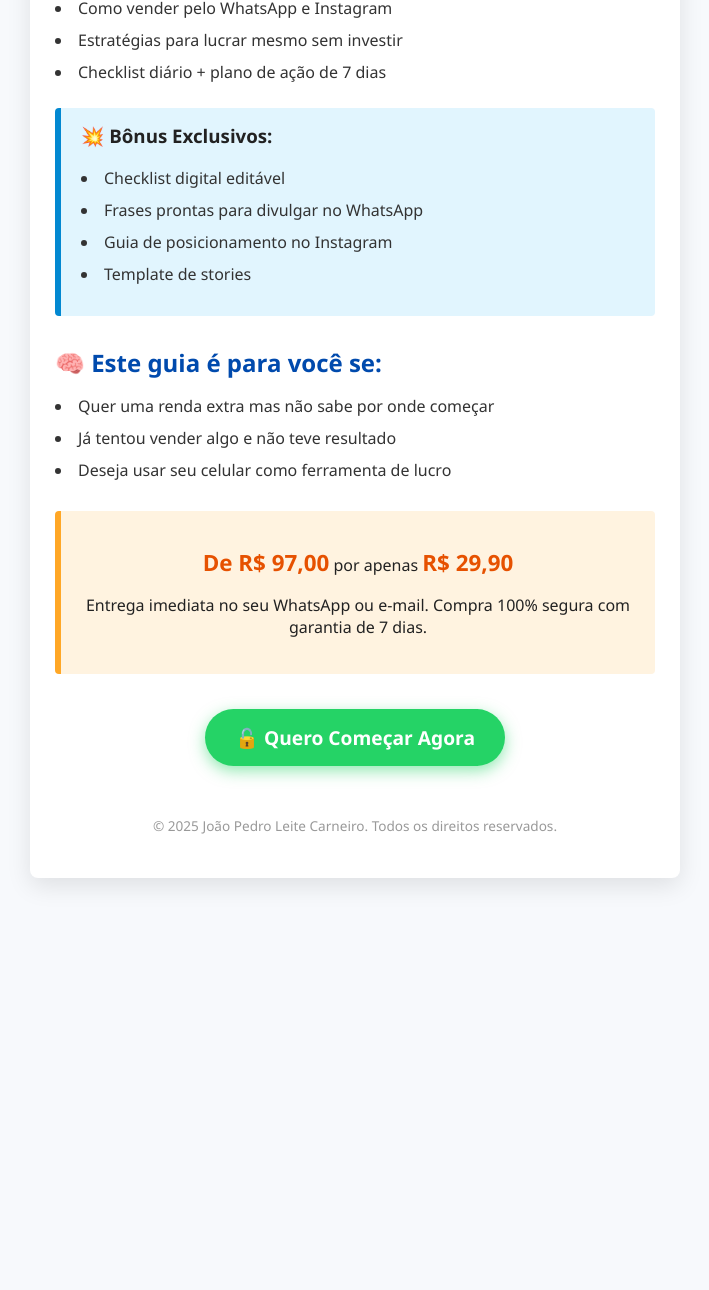
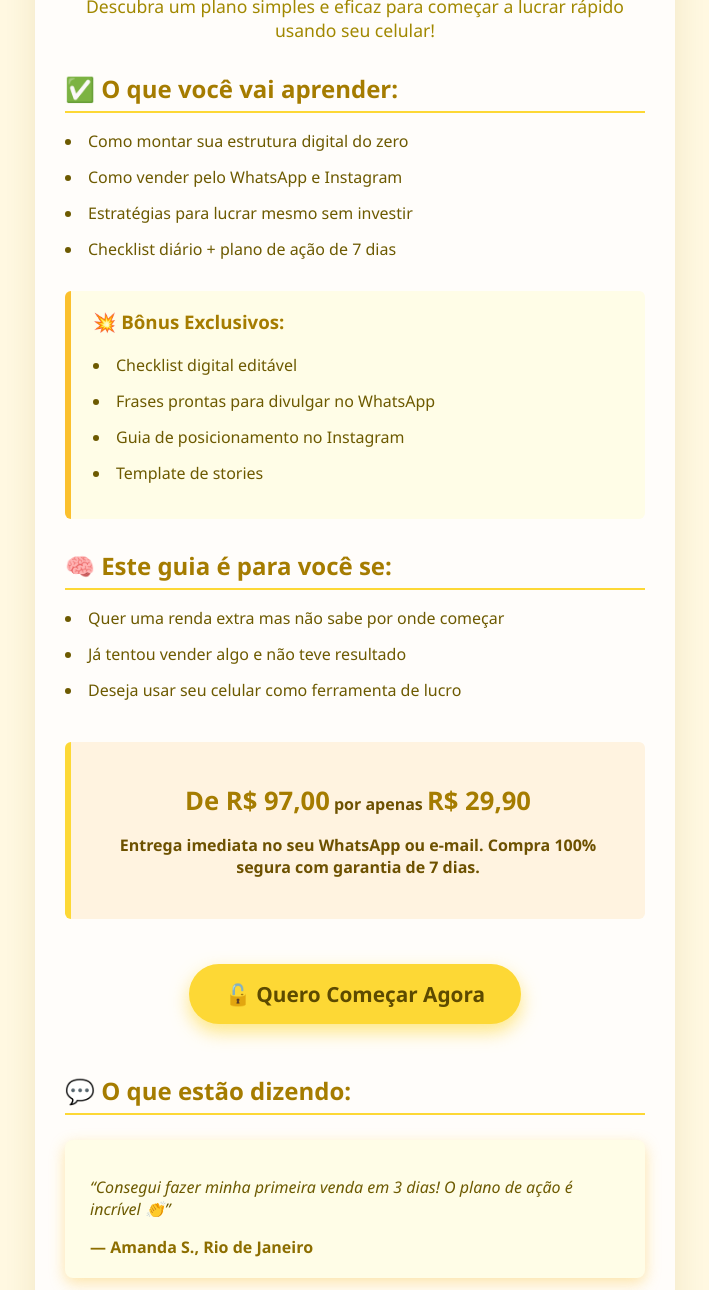
Before and after one commit to joaopedrodigital013/renda-extra-em-7-dias, a plain HTML site: page index.html in a window 1280 px wide. Shown: the part 357-1647 px from the top of the page, without its empty margins (285-994 px from the left). Before the commit the page ends 1275 px from the top, so only its background shows below. Drawn offline with Linux system fonts and the light colour scheme.

Commit message:
TESTE-PAGINA-JOÃO

```diff
--- a/index.html
+++ b/index.html
@@ -5,103 +5,183 @@
 <meta name="viewport" content="width=device-width, initial-scale=1" />
 <title>Como Gerar Renda Extra em 7 Dias | João Pedro</title>
 <style>
+  /* Reset básico */
+  * {
+    box-sizing: border-box;
+  }
   body {
     font-family: 'Segoe UI', Tahoma, Geneva, Verdana, sans-serif;
-    background: #f7f9fc;
-    color: #222;
+    background: #fff8e1;
+    color: #5d4a00;
     margin: 0;
-    padding: 0 20px;
+    padding: 0 15px;
   }
   .container {
-    max-width: 600px;
-    margin: 40px auto;
-    background: #fff;
-    border-radius: 8px;
-    box-shadow: 0 8px 24px rgba(0,0,0,0.1);
-    padding: 30px 25px;
+    max-width: 640px;
+    margin: 40px auto 60px;
+    background: #fffdfa;
+    border-radius: 10px;
+    box-shadow: 0 10px 30px rgba(158, 136, 34, 0.15);
+    padding: 30px 30px 40px;
+  }
+  header {
+    text-align: center;
+    margin-bottom: 30px;
+  }
+  header img {
+    max-width: 200px;
+    border-radius: 10px;
+    box-shadow: 0 6px 15px rgba(158, 136, 34, 0.4);
   }
   h1 {
-    text-align: center;
-    color: #004aad;
-    margin-bottom: 10px;
+    color: #8d6e00;
+    margin: 20px 0 10px;
+    font-weight: 700;
+    font-size: 2.2rem;
+  }
+  p.subtitle {
+    font-size: 1.1rem;
+    color: #a18800;
+    margin-top: 0;
   }
   h2 {
-    color: #004aad;
+    color: #a57c00;
     margin-top: 30px;
-    margin-bottom: 12px;
+    margin-bottom: 15px;
+    border-bottom: 2px solid #fdd835;
+    padding-bottom: 6px;
+    font-weight: 700;
   }
   ul {
     list-style: inside disc;
     margin-left: 0;
     padding-left: 0;
-    color: #333;
+    color: #6d5a00;
+    font-size: 1rem;
   }
   ul li {
-    margin-bottom: 10px;
+    margin-bottom: 12px;
+    line-height: 1.5;
   }
   .bonus {
-    background: #e1f5fe;
-    border-left: 6px solid #0288d1;
-    padding: 15px 20px;
-    margin-top: 25px;
-    border-radius: 4px;
+    background: #fffde7;
+    border-left: 6px solid #fbc02d;
+    padding: 18px 22px;
+    margin-top: 30px;
+    border-radius: 6px;
   }
   .bonus h3 {
     margin-top: 0;
+    color: #a57c00;
+    font-weight: 700;
   }
   .preco {
     background: #fff3e0;
-    border-left: 6px solid #ffa726;
-    padding: 20px 20px;
-    margin-top: 30px;
-    border-radius: 4px;
+    border-left: 6px solid #fdd835;
+    padding: 25px 20px;
+    margin-top: 40px;
+    border-radius: 6px;
     text-align: center;
+    color: #6d5100;
+    font-weight: 600;
   }
   .preco strong {
-    font-size: 1.4rem;
-    color: #e65100;
+    font-size: 1.6rem;
+    color: #a57c00;
   }
   .cta {
-    margin-top: 35px;
+    margin-top: 45px;
     text-align: center;
   }
   .cta a {
-    background-color: #25d366;
-    color: #fff;
+    background-color: #fdd835;
+    color: #5d4a00;
     text-decoration: none;
     font-weight: 700;
-    padding: 15px 30px;
+    padding: 16px 36px;
     border-radius: 50px;
-    font-size: 1.2rem;
+    font-size: 1.3rem;
     display: inline-block;
-    box-shadow: 0 5px 15px rgba(37, 211, 102, 0.5);
-    transition: background-color 0.3s ease;
+    box-shadow: 0 8px 18px rgba(253, 216, 53, 0.6);
+    transition: background-color 0.3s ease, color 0.3s ease;
   }
   .cta a:hover {
-    background-color: #128c4a;
+    background-color: #c6a700;
+    color: #fff;
+    box-shadow: 0 8px 20px rgba(198, 167, 0, 0.9);
   }
+  /* Feedbacks */
+  .feedback {
+    margin-top: 50px;
+  }
+  .feedback h2 {
+    color: #a57c00;
+    border-bottom: 2px solid #fdd835;
+    padding-bottom: 6px;
+    margin-bottom: 25px;
+  }
+  .card {
+    background: #fffde7;
+    border-radius: 8px;
+    padding: 20px 25px;
+    margin-bottom: 20px;
+    box-shadow: 0 5px 15px rgba(251, 192, 45, 0.4);
+    font-style: italic;
+    color: #6d5a00;
+  }
+  .card strong {
+    display: block;
+    margin-top: 12px;
+    font-style: normal;
+    font-weight: 700;
+    color: #8d6e00;
+  }
+  /* Footer */
   footer {
-    margin-top: 50px;
+    margin-top: 60px;
     text-align: center;
     font-size: 0.85rem;
-    color: #999;
+    color: #a18800;
+  }
+  /* Mobile */
+  @media (max-width: 480px) {
+    .container {
+      margin: 20px 10px 40px;
+      padding: 25px 20px 30px;
+    }
+    h1 {
+      font-size: 1.8rem;
+    }
+    .preco strong {
+      font-size: 1.4rem;
+    }
+    .cta a {
+      font-size: 1.1rem;
+      padding: 14px 28px;
+    }
   }
 </style>
 </head>
 <body>
   <div class="container">
-    <h1>💡 Como Gerar Renda Extra em 7 Dias</h1>
-    <p style="text-align:center; font-size:1.1rem; color:#555;">Descubra um plano simples e eficaz para começar a lucrar rápido usando seu celular!</p>
+    <header>
+      <!-- Substitua o src abaixo pela URL da sua capa -->
+      <img src="https://i.imgur.com/3XqGpZC.jpg" alt="Capa do eBook Como Gerar Renda Extra em 7 Dias" />
+      <h1>💡 Como Gerar Renda Extra em 7 Dias</h1>
+      <p class="subtitle">Descubra um plano simples e eficaz para começar a lucrar rápido usando seu celular!</p>
+    </header>
 
-    <h2>✅ O que você vai aprender:</h2>
-    <ul>
-      <li>Como montar sua estrutura digital do zero</li>
-      <li>Como vender pelo WhatsApp e Instagram</li>
-      <li>Estratégias para lucrar mesmo sem investir</li>
-      <li>Checklist diário + plano de ação de 7 dias</li>
-    </ul>
+    <section>
+      <h2>✅ O que você vai aprender:</h2>
+      <ul>
+        <li>Como montar sua estrutura digital do zero</li>
+        <li>Como vender pelo WhatsApp e Instagram</li>
+        <li>Estratégias para lucrar mesmo sem investir</li>
+        <li>Checklist diário + plano de ação de 7 dias</li>
+      </ul>
+    </section>
 
-    <div class="bonus">
+    <section class="bonus">
       <h3>💥 Bônus Exclusivos:</h3>
       <ul>
         <li>Checklist digital editável</li>
@@ -109,23 +189,41 @@
         <li>Guia de posicionamento no Instagram</li>
         <li>Template de stories</li>
       </ul>
-    </div>
+    </section>
 
-    <h2>🧠 Este guia é para você se:</h2>
-    <ul>
-      <li>Quer uma renda extra mas não sabe por onde começar</li>
-      <li>Já tentou vender algo e não teve resultado</li>
-      <li>Deseja usar seu celular como ferramenta de lucro</li>
-    </ul>
+    <section>
+      <h2>🧠 Este guia é para você se:</h2>
+      <ul>
+        <li>Quer uma renda extra mas não sabe por onde começar</li>
+        <li>Já tentou vender algo e não teve resultado</li>
+        <li>Deseja usar seu celular como ferramenta de lucro</li>
+      </ul>
+    </section>
 
-    <div class="preco">
+    <section class="preco">
       <p><strong>De R$ 97,00</strong> por apenas <strong>R$ 29,90</strong></p>
       <p>Entrega imediata no seu WhatsApp ou e-mail. Compra 100% segura com garantia de 7 dias.</p>
-    </div>
+    </section>
 
-    <div class="cta">
+    <section class="cta">
       <a href="https://wa.me/5513981692910" target="_blank" rel="noopener noreferrer">🔓 Quero Começar Agora</a>
-    </div>
+    </section>
+
+    <section class="feedback">
+      <h2>💬 O que estão dizendo:</h2>
+      <div class="card">
+        <p>“Consegui fazer minha primeira venda em 3 dias! O plano de ação é incrível 👏”</p>
+        <strong>— Amanda S., Rio de Janeiro</strong>
+      </div>
+      <div class="card">
+        <p>“Usei o roteiro do WhatsApp e fechei 2 clientes no primeiro dia. Vale cada centavo!”</p>
+        <strong>— Rafael M., São Paulo</strong>
+      </div>
+      <div class="card">
+        <p>“Já testei vários métodos, mas esse foi o único que me deu resultado rápido.”</p>
+        <strong>— Luciana F., Salvador</strong>
+      </div>
+    </section>
 
     <footer>
       <p>© 2025 João Pedro Leite Carneiro. Todos os direitos reservados.</p>
```
